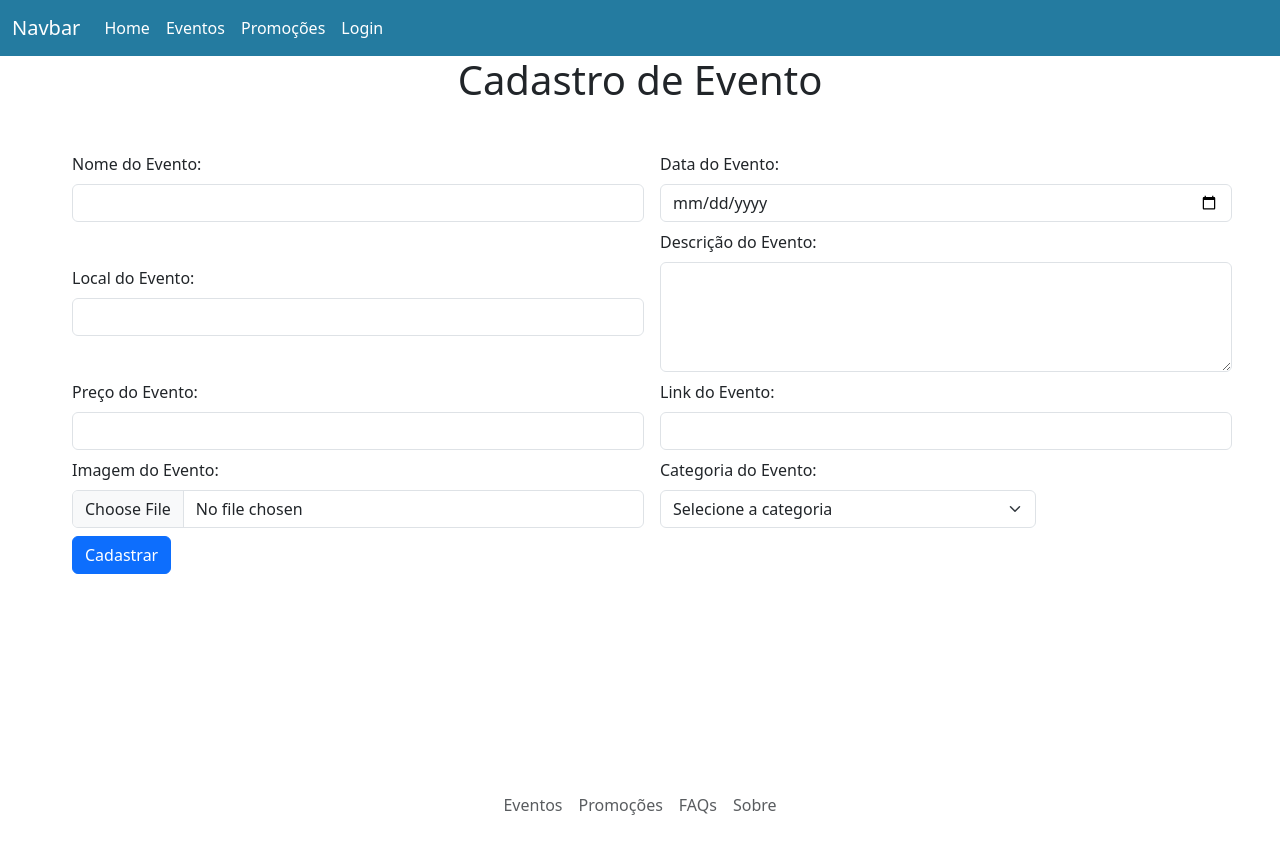
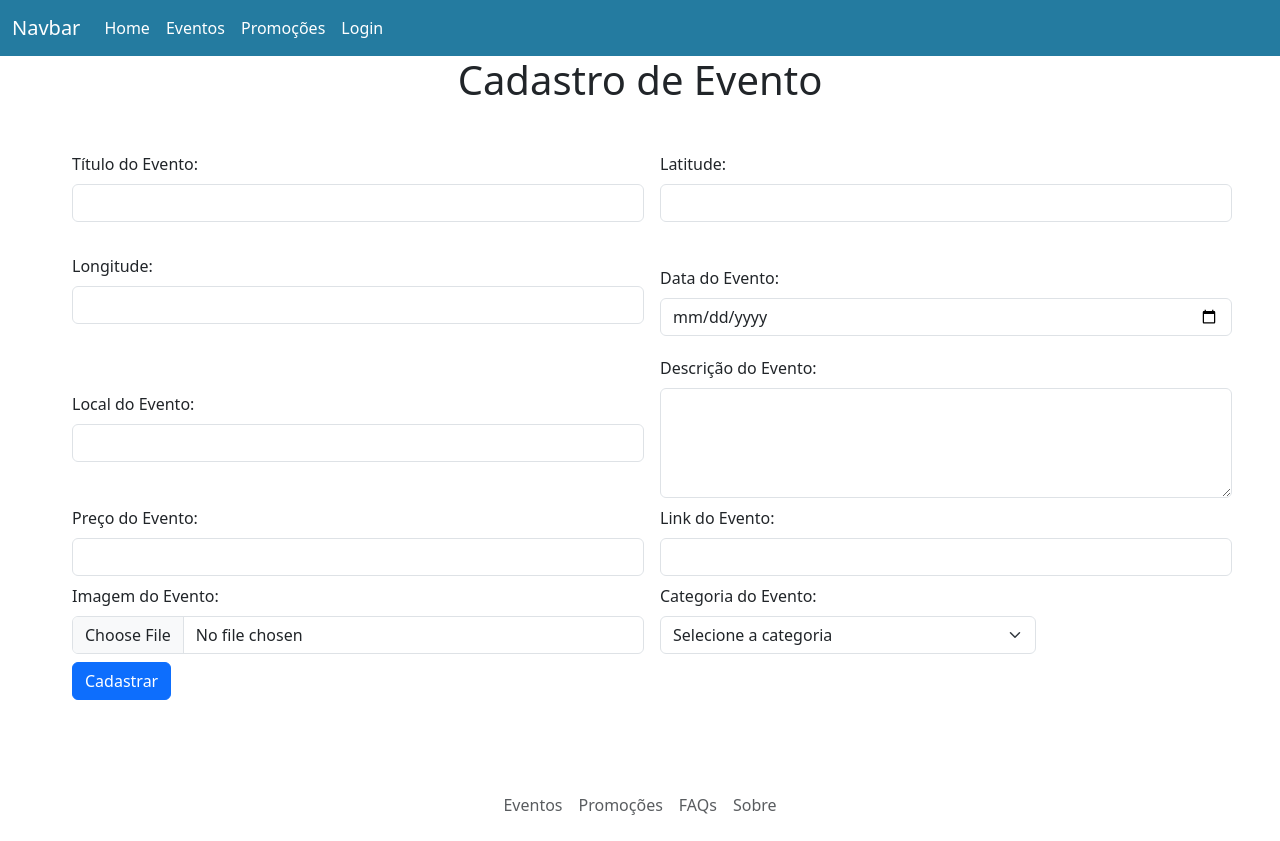
Before and after one commit to lippekstro/projeto_47, a PHP site: page /views/admin/cadastro_evento.php in a window 1280 px wide. Run offline with PHP 8.4, Linux system fonts and the light colour scheme; data that the repository does not hold is empty.

Commit message:
Update cadastro_evento.php

```diff
--- a/views/admin/cadastro_evento.php
+++ b/views/admin/cadastro_evento.php
@@ -2,48 +2,59 @@
 require_once $_SERVER['DOCUMENT_ROOT'] . '/projeto_47/templates/cabecalho.php';
 ?>
 <h1 class="text-center">Cadastro de Evento</h1>
-   <div class="d-flex align-items-center h-custom-2 px-5 ms-xl-4 mt-5 pt-5 pt-xl-0 mt-xl-n5">
-    <form  class="row gy-2 gx-3 align-items-center" action="/projeto_47/controllers/cadastro_evento_controller.php" method="post" enctype="multipart/form-data">
-        <div  class="col-md-6">
-        <label class="form-label" for="nomeEvento">Nome do Evento:</label>
-        <input  class="form-control" type="text" id="nomeEvento" name="nomeEvento" required>
+<div class="d-flex align-items-center h-custom-2 px-5 ms-xl-4 mt-5 pt-5 pt-xl-0 mt-xl-n5">
+    <form class="row gy-2 gx-3 align-items-center" action="/projeto_47/controllers/cadastro_evento_controller.php"
+        method="post" enctype="multipart/form-data">
+        <div class="col-md-6">
+            <label class="form-label" for="tituloEvento">Título do Evento:</label>
+            <input class="form-control" type="text" id="tituloEvento" name="tituloEvento" required><br>
         </div>
 
-        <div  class="col-md-6">
-        <label class="form-label" for="dataEvento">Data do Evento:</label>
-        <input  class="form-control" type="date" id="dataEvento" name="dataEvento" required>
+        <div class="col-md-6">
+            <label class="form-label" for="latitudeEvento">Latitude:</label>
+            <input class="form-control" type="text" id="latitudeEvento" name="latitudeEvento" required><br>
         </div>
 
-        <div  class="col-md-6">
-        <label class="form-label" for="localEvento">Local do Evento:</label>
-        <input  class="form-control" type="text" id="localEvento" name="localEvento" required>
+        <div class="col-md-6">
+            <label class="form-label" for="longitudeEvento">Longitude:</label>
+            <input class="form-control" type="text" id="longitudeEvento" name="longitudeEvento" required><br>
         </div>
 
-        <div  class="col-md-6">
-        <label class="form-label" for="descricaoEvento">Descrição do Evento:</label>
-        <textarea  class="form-control" id="descricaoEvento" name="descricaoEvento" rows="4" required></textarea>
+        <div class="col-md-6">
+            <label class="form-label" for="dataEvento">Data do Evento:</label>
+            <input class="form-control" type="date" id="dataEvento" name="dataEvento" required>
         </div>
 
-        <div  class="col-md-6">
-        <label class="form-label" for="precoEvento">Preço do Evento:</label>
-        <input  class="form-control" type="number" id="precoEvento" name="precoEvento" step="0.01">
+        <div class="col-md-6">
+            <label class="form-label" for="localEvento">Local do Evento:</label>
+            <input class="form-control" type="text" id="localEvento" name="localEvento" required>
         </div>
 
-        <div  class="col-md-6">
-        <label class="form-label" for="linkEvento">Link do Evento:</label>
-        <input  class="form-control" type="url" id="linkEvento" name="linkEvento">
+        <div class="col-md-6">
+            <label class="form-label" for="descricaoEvento">Descrição do Evento:</label>
+            <textarea class="form-control" id="descricaoEvento" name="descricaoEvento" rows="4" required></textarea>
         </div>
 
-        <div  class="col-md-6">
-        <label class="form-label" for="imagemEvento">Imagem do Evento:</label>
-        <input  class="form-control" type="file" id="imagemEvento" name="imagemEvento">
+        <div class="col-md-6">
+            <label class="form-label" for="precoEvento">Preço do Evento:</label>
+            <input class="form-control" type="number" id="precoEvento" name="precoEvento" step="0.01">
         </div>
 
-        <div  class="col-md-4">
-        <label class="form-label" for="categoriaEvento">Categoria do Evento:</label>
-<select class="form-select" id="categoriaEvento" name="categoriaEvento" required>
-    <option  class="form-control" value="">Selecione a categoria</option>
-    <?php
+        <div class="col-md-6">
+            <label class="form-label" for="linkEvento">Link do Evento:</label>
+            <input class="form-control" type="url" id="linkEvento" name="linkEvento">
+        </div>
+
+        <div class="col-md-6">
+            <label class="form-label" for="imagemEvento">Imagem do Evento:</label>
+            <input class="form-control" type="file" id="imagemEvento" name="imagemEvento">
+        </div>
+
+        <div class="col-md-4">
+            <label class="form-label" for="categoriaEvento">Categoria do Evento:</label>
+            <select class="form-select" id="categoriaEvento" name="categoriaEvento" required>
+                <option class="form-control" value="">Selecione a categoria</option>
+                <?php
     $servername = "localhost";
     $username = "root";
     $password = "";
@@ -72,17 +83,19 @@ require_once $_SERVER['DOCUMENT_ROOT'] . '/projeto_47/templates/cabecalho.php';
 
     $conn->close();
     ?>
-</select>
+            </select>
+        </div>
+
+        <div class="col-12">
+            <input class="btn btn-primary" type="submit" value="Cadastrar">
+        </div>
 </div>
+<br>
 
 
-<div  class="col-12">
-        <input  class="btn btn-primary" type="submit" value="Cadastrar">
-        </div>
-    </form>
 
-</div>
 
+</form>
 <?php
 require_once $_SERVER['DOCUMENT_ROOT'] . '/projeto_47/templates/rodape.php';
 ?>
```
